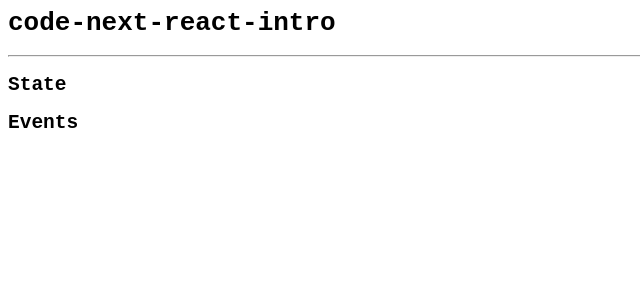
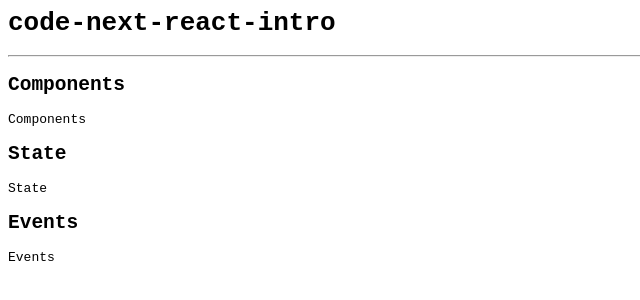
Before and after one commit to jaredjj3/code-next-react-intro, a React (Create React App) app: page / in a window 1280 px wide. Shown: the top 300 px of the page, without its empty margins (0-640 px from the left). Built offline with nearby package versions, Linux system fonts and the light colour scheme.

Commit message:
2 files modified, 2 added

```diff
--- a/src/App.js
+++ b/src/App.js
@@ -1,4 +1,7 @@
 import React from "react";
+import { State } from './State';
+import { Components } from './Components';
+import { Events } from './Events';
 import "./style.css";
 
 export default function App() {
@@ -8,9 +11,14 @@ export default function App() {
 
       <hr />
 
+      <h2>Components</h2>
+      <Components />
+
       <h2>State</h2>
+      <State />
 
       <h2>Events</h2>
+      <Events />
     </>
   );
 }
--- /dev/null
+++ b/src/Components.js
@@ -0,0 +1,5 @@
+import React from 'react';
+
+export const Components = () => {
+  return <div>Components</div>;
+};
--- /dev/null
+++ b/src/Events.js
@@ -0,0 +1,5 @@
+import React from 'react';
+
+export const Events = () => {
+  return <div>Events</div>;
+};
```
Also changed, not shown: 1 other file (tests, documents, lock files or other folders).
